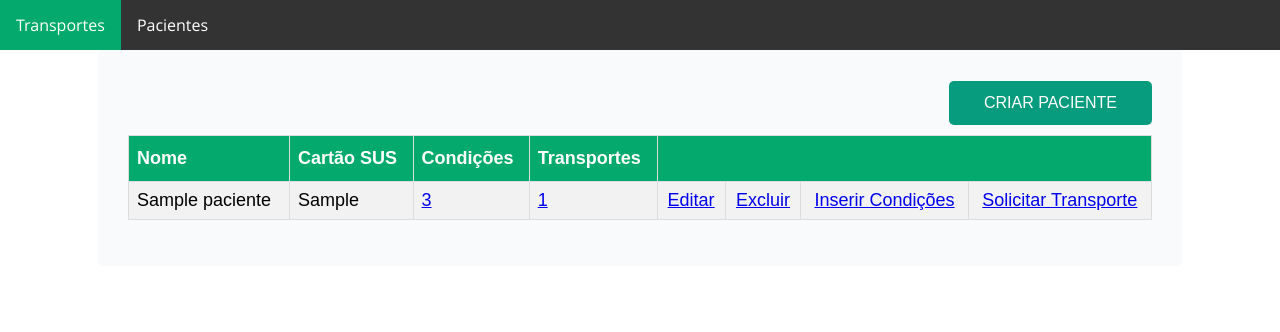
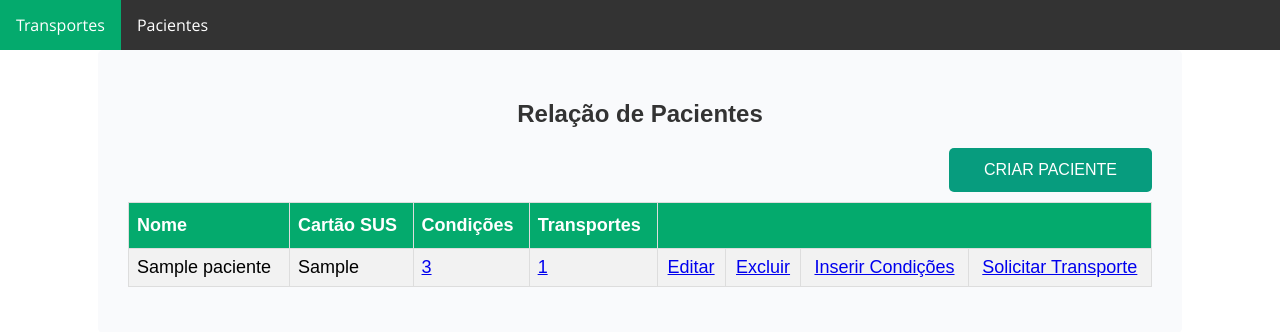
Before and after one commit to LyneCrist/Projeto-de-Integracao-Agendamento, a Django app: page /pacientes/ in a window 1280 px wide. Shown: the top 332 px of the page. Run offline with Django 5.2, Linux system fonts and the light colour scheme; tables that the repository leaves empty hold one stand-in row (values such as "Sample post"); parts of the project's set-up code (start-up, migrations or seed data) failed here and were passed over.

Commit message:
Inclusão de titulo para listagem de paciente e transporte

```diff
--- a/pacientes/templates/lista_pacientes.html
+++ b/pacientes/templates/lista_pacientes.html
@@ -10,11 +10,16 @@ Lista Pacientes
 {% block content %}
 <form action="" method="get" class="form_row_list">
 
-    <div class="row-left col-5">
-        <a class="button-link" href="{% url 'criar_paciente' %}">Criar paciente</a>
-    </div>
+    <div class="row">
 
-    <div class="row">
+        <div class="col-5">
+            <h2>Relação de Pacientes</h2>
+        </div>
+
+        <div class="row-left col-5">
+            <a class="button-link" href="{% url 'criar_paciente' %}">Criar paciente</a>
+        </div>
+
         <div class="col-5">
             <table class="data-list-atlas">
                 <tr>
--- a/templates/static/css/list.css
+++ b/templates/static/css/list.css
@@ -7,6 +7,7 @@
 }
 
 .form_row_list h2 {
+    color: #333;
     text-align: center;
 }
 
--- a/templates/static/css/patient-form.css
+++ b/templates/static/css/patient-form.css
@@ -6,6 +6,7 @@
 }
 
 .form_row h2 {
+    color: #333;
     text-align: center;
 }
 
--- a/templates/static/css/transporte-form.css
+++ b/templates/static/css/transporte-form.css
@@ -6,6 +6,7 @@
 }
 
 .form_row h2 {
+    color: #333;
     text-align: center;
 }
 
--- a/transportes/templates/lista_transportes.html
+++ b/transportes/templates/lista_transportes.html
@@ -11,6 +11,9 @@ Lista Transportes
 <form action="" method="get" class="form_row_list">
 
     <div class="row">
+        <div class="col-5">
+            <h2>Relação de Transportes</h2>
+        </div>
         <div class="col-5">
             <table class="data-list-atlas">
                 <tr>
```
